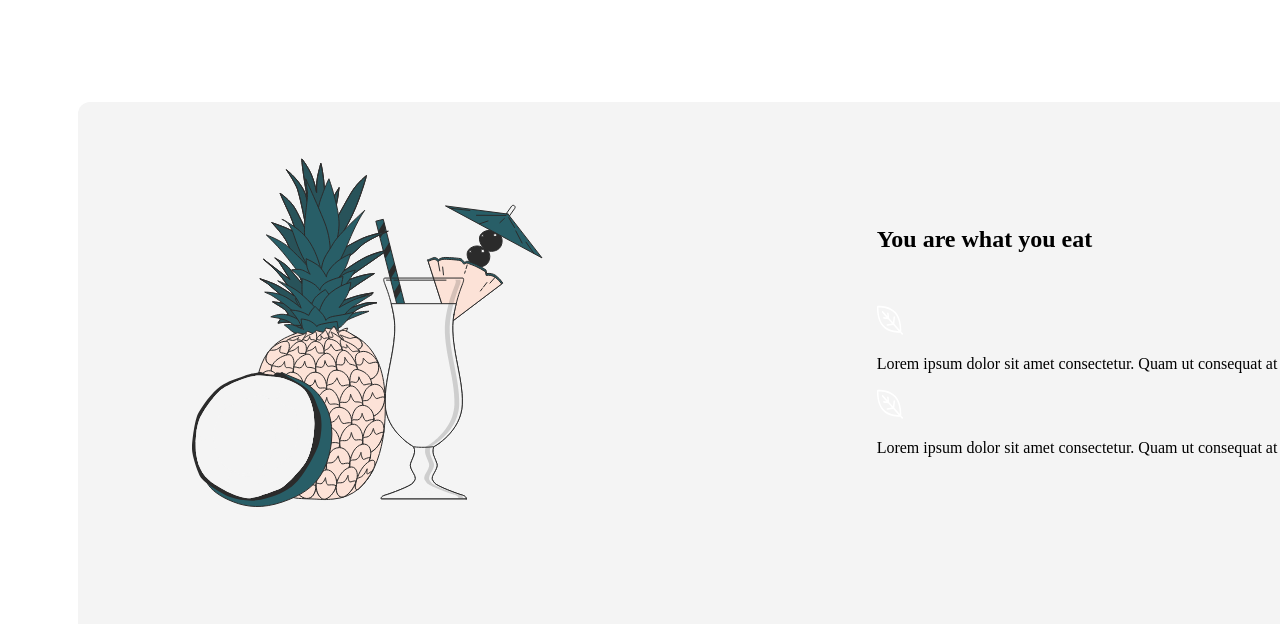
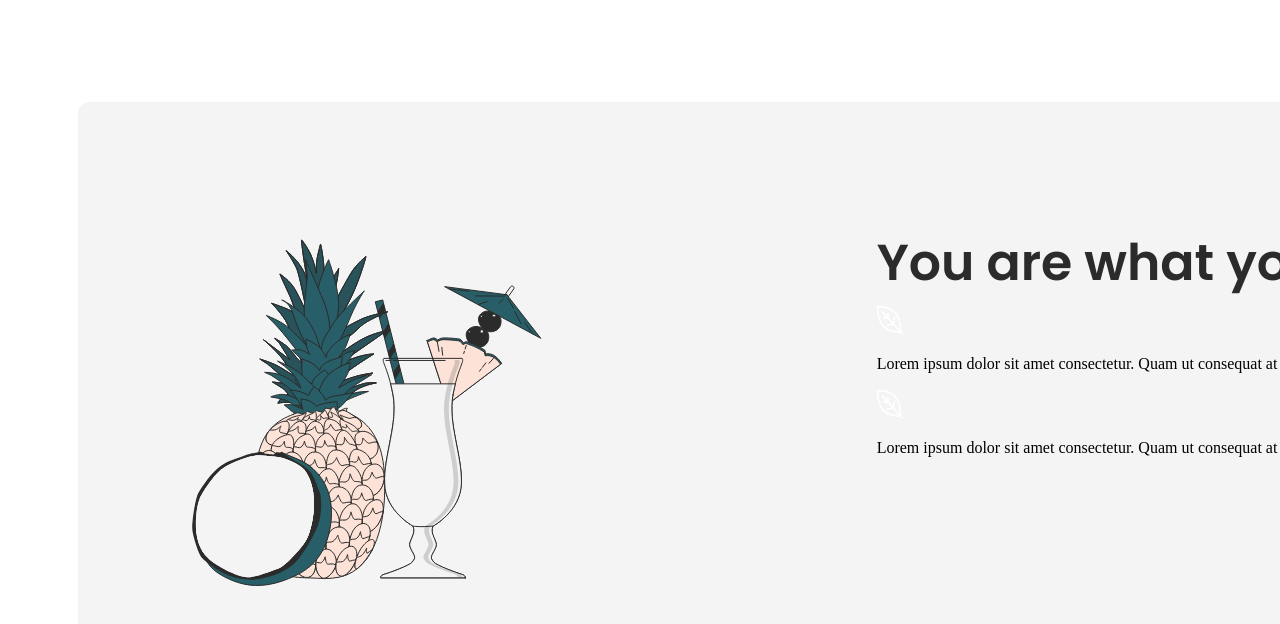
Before and after one commit to Miguel-Angel-Saiz-FpLlefia/Final_Examen_HTML_CSS_Miguel_Angel_Saiz_Angullo, a plain HTML site: page index.html in a window 1280 px wide. Shown: the part 2008-2632 px from the top of the page. Drawn offline with Linux system fonts and the light colour scheme.

Commit message:
Examen_final

```diff
--- a/style.css
+++ b/style.css
@@ -277,9 +277,14 @@ main{
     float: left;
 }
 
+.eat .imagenIzquierda img{
+    width: 350px;
+    height: 347.5px;
+    margin-top: 81px;
+}
+
 .eat .textoDerechaLogos{
     float: right;
-    margin-left: 87px;
 }
 
 .eat .textoDerechaLogos .tituloH2{
@@ -290,5 +295,11 @@ main{
 }
 
 .eat .textoDerechaLogos .tituloH2 h2{
-
+   width: 543px;
+   height: 30px;
+   font-family: "Poppins", serif;
+   font-weight: 600;
+   font-size: 50.52px;
+   line-height: 30px;
+   color: #2B2B2B;
 }
```
